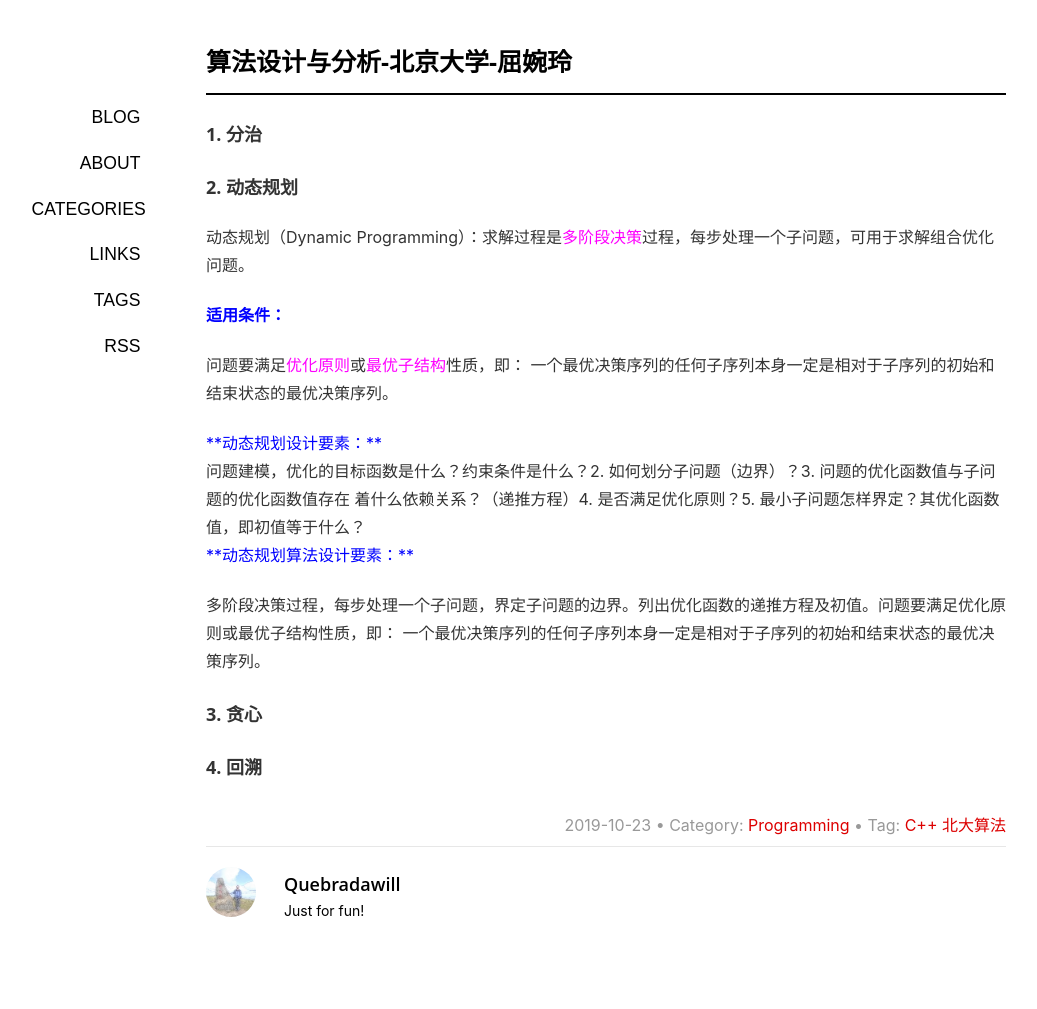
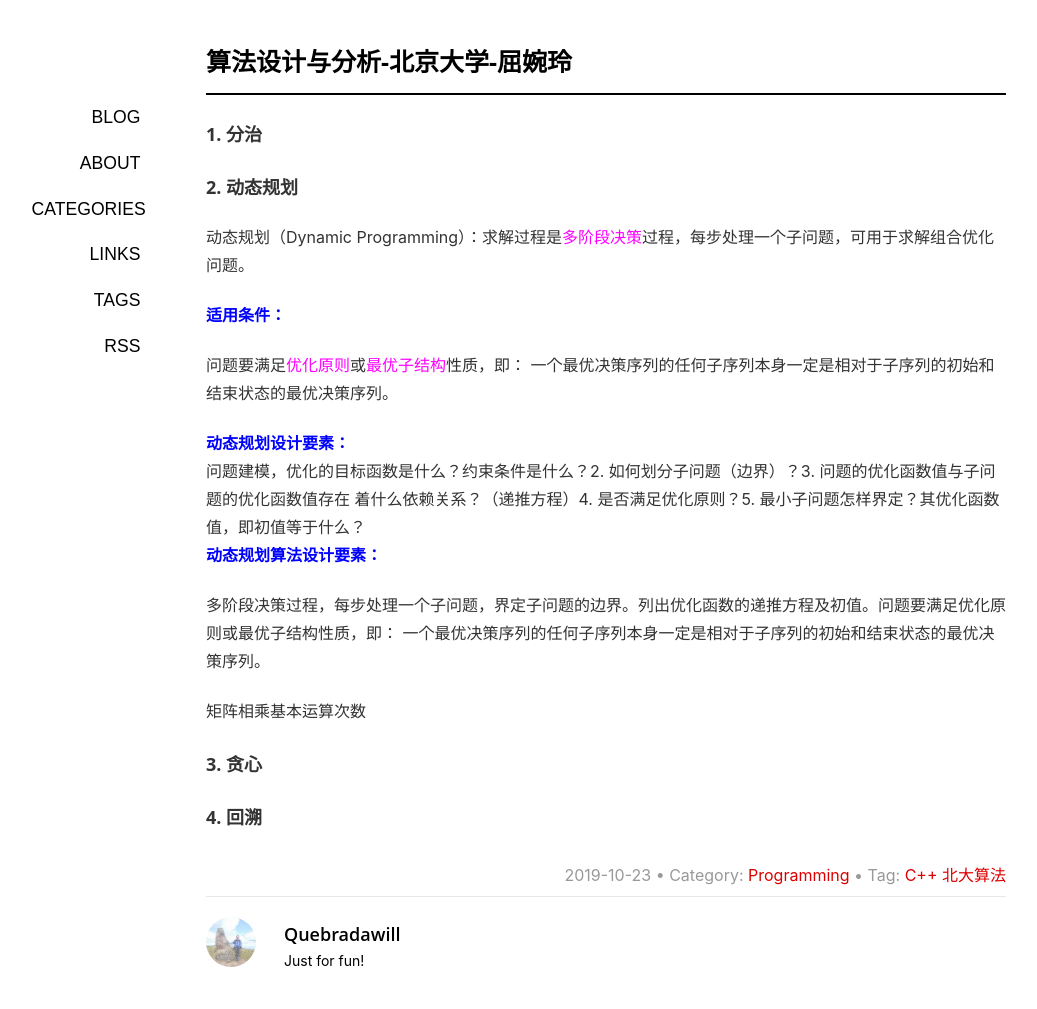
Before and after one commit to Quebradawill/quebrada.github.io, a Jekyll site: the page built from _posts/2019-10-23-algorithm-design-analysis-pku.md, in a window 1280 px wide. Shown: the whole page, without its empty margins (34-1071 px from the left). Built offline with Jekyll 4.4.1, drawn with Linux system fonts in a browser that asks for light colours; a script that is not in the unit is left out; comment, search, counter and statistics services are not loaded; before the commit the page ends 959 px from its top, so only the background shows below that.

Commit message:
Update 2019-10-23-algorithm-design-analysis-pku.md

```diff
--- a/_posts/2019-10-23-algorithm-design-analysis-pku.md
+++ b/_posts/2019-10-23-algorithm-design-analysis-pku.md
@@ -20,9 +20,11 @@ author: Quebradawill
 
 <font color='blue'><b>适用条件：</b></font>问题要满足<font color='magenta'>优化原则</font>或<font color='magenta'>最优子结构</font>性质，即： 一个最优决策序列的任何子序列本身一定是相对于子序列的初始和结束状态的最优决策序列。
 
-<font color='blue'>**动态规划设计要素：**</font>1. 问题建模，优化的目标函数是什么？约束条件是什么？2. 如何划分子问题（边界）？3. 问题的优化函数值与子问题的优化函数值存在 着什么依赖关系？（递推方程）4. 是否满足优化原则？5. 最小子问题怎样界定？其优化函数值，即初值等于什么？
+<font color='blue'><b>动态规划设计要素：</b></font>1. 问题建模，优化的目标函数是什么？约束条件是什么？2. 如何划分子问题（边界）？3. 问题的优化函数值与子问题的优化函数值存在 着什么依赖关系？（递推方程）4. 是否满足优化原则？5. 最小子问题怎样界定？其优化函数值，即初值等于什么？
 
-<font color='blue'>**动态规划算法设计要素：**</font>多阶段决策过程，每步处理一个子问题，界定子问题的边界。列出优化函数的递推方程及初值。问题要满足优化原则或最优子结构性质，即： 一个最优决策序列的任何子序列本身一定是相对于子序列的初始和结束状态的最优决策序列。
+<font color='blue'><b>动态规划算法设计要素：</b></font>多阶段决策过程，每步处理一个子问题，界定子问题的边界。列出优化函数的递推方程及初值。问题要满足优化原则或最优子结构性质，即： 一个最优决策序列的任何子序列本身一定是相对于子序列的初始和结束状态的最优决策序列。
+
+矩阵相乘基本运算次数
 
 ## 3. 贪心
 
```
